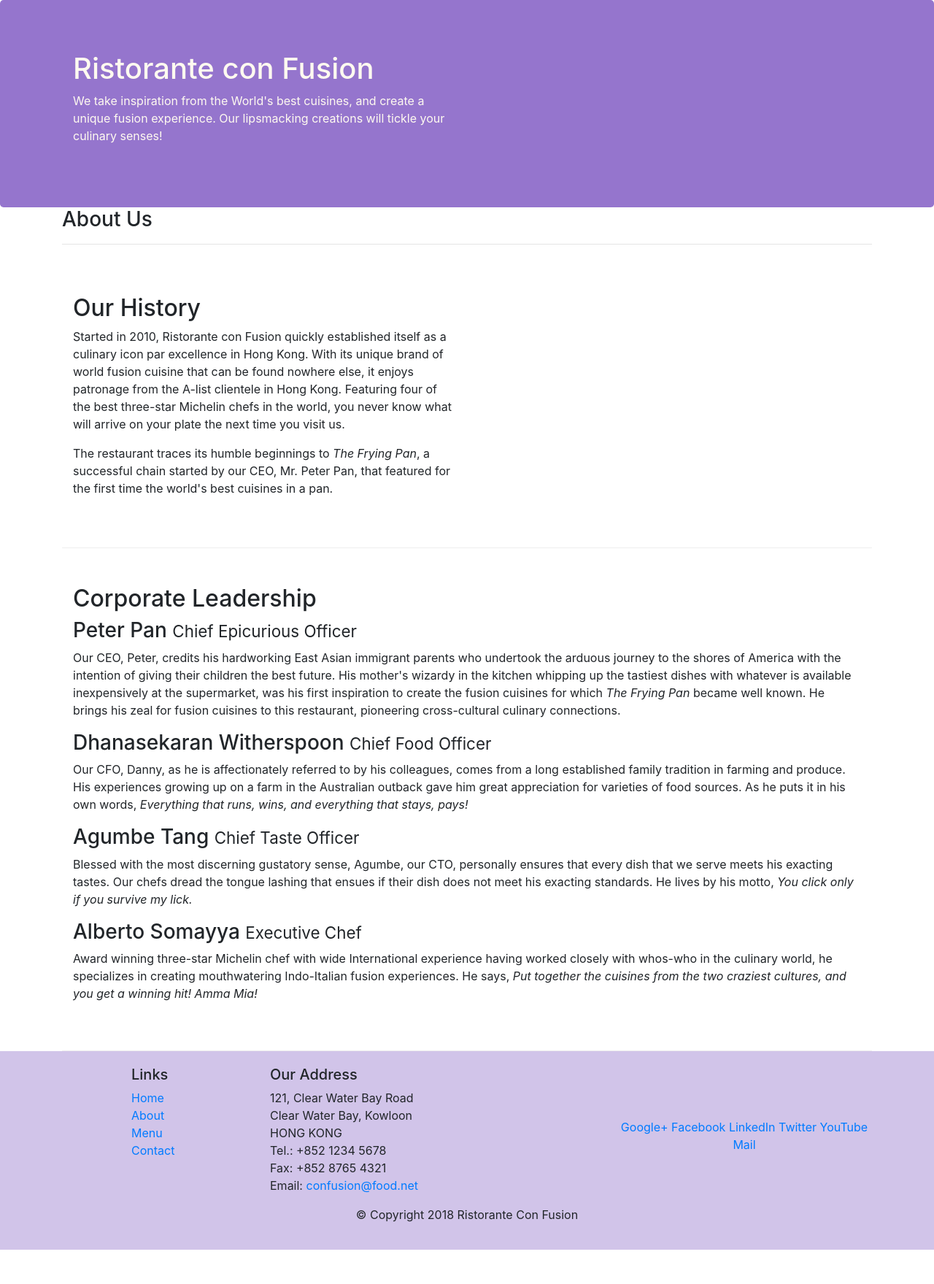
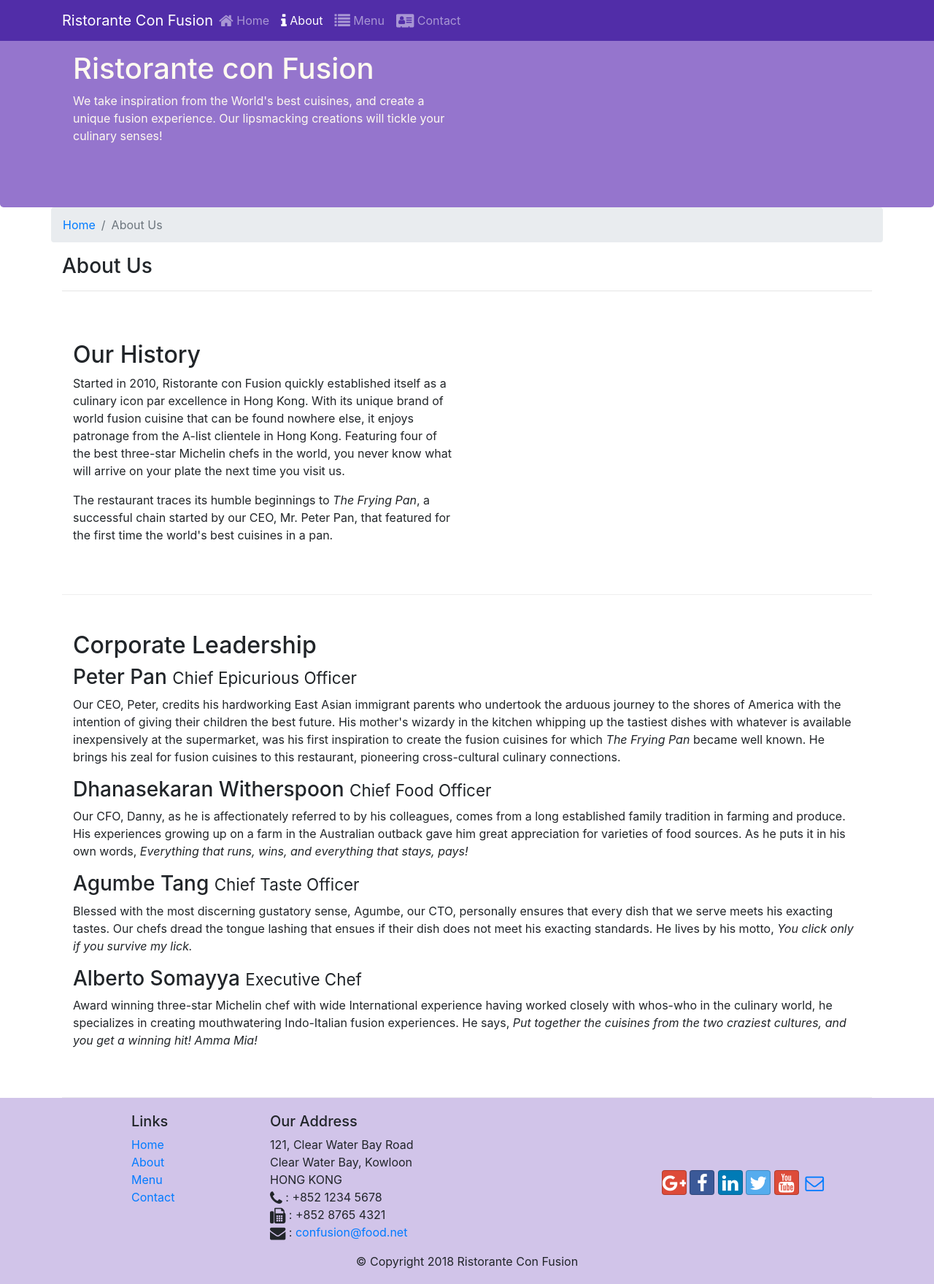
Before and after one commit to PeterRoman26/git-project1, a website: page aboutus.html in a window 1280 px wide. Shown: the whole page at 73% size. Before the commit the page ends 1712 px from the top, so only its background shows below. Drawn offline with nearby package versions, Linux system fonts and the light colour scheme.

Commit message:
Icon Fonts

```diff
--- a/aboutus.html
+++ b/aboutus.html
@@ -9,6 +9,8 @@
 
      <!-- Bootstrap CSS -->
      <link rel="stylesheet" href="node_modules/bootstrap/dist/css/bootstrap.min.css">
+     <link rel="stylesheet" href="node_modules/font-awesome/css/font-awesome.min.css">
+     <link rel="stylesheet" href="node_modules/bootstrap-social/bootstrap-social.css">
      <link rel="stylesheet" href="css/styles.css">
 
     <title>Ristorante Con Fusion: About Us</title>
@@ -16,6 +18,22 @@
 </head>
 
 <body>
+    <nav class="navbar navbar-dark navbar-expand-sm fixed-top">
+        <div class="container">
+            <button class="navbar-toggler" type="button" data-toggle="collapse" data-target="#Navbar">
+                <span class="navbar-toggler-icon"></span>
+            </button>
+            <a class="navbar-brand mr-auto" href="./index.html">Ristorante Con Fusion</a>
+            <div class="collapse navbar-collapse" id="Navbar">
+                <ul class="navbar-nav mr-auto">
+                        <li class="nav-item"><a class="nav-link" href="./index.html"><span class="fa fa-home fa-lg"></span> Home</a></li>
+                        <li class="nav-item active"><a class="nav-link" href="#"><span class="fa fa-info fa-lg"></span> About</a></li>
+                        <li class="nav-item"><a class="nav-link" href="#"><span class="fa fa-list fa-lg"></span>  Menu</a></li>
+                        <li class="nav-item"><a class="nav-link" href="#"><span class="fa fa-address-card fa-lg"></span> Contact</a></li>
+                </ul>
+            </div>
+        </div>
+    </nav>
 
     <header class="jumbotron">
         <div class="container">
@@ -32,6 +50,10 @@
 
     <div class="container">
         <div class="row align-items-center">
+            <ol class="col-12 breadcrumb">
+                <li class="breadcrumb-item"><a href="./index.html">Home</a></li>
+                <li class="breadcrumb-item active">About Us</li>
+            </ol>
             <div class="col-12">
                <h3>About Us</h3>
                <hr>
@@ -85,7 +107,7 @@
                 <div class="col-4 offset-1 col-sm-2">
                     <h5>Links</h5>
                     <ul class="list-unstyled">
-                        <li><a href="#">Home</a></li>
+                        <li><a href="./index.html">Home</a></li>
                         <li><a href="#">About</a></li>
                         <li><a href="#">Menu</a></li>
                         <li><a href="#">Contact</a></li>
@@ -97,19 +119,19 @@
 		              121, Clear Water Bay Road<br>
 		              Clear Water Bay, Kowloon<br>
 		              HONG KONG<br>
-		              Tel.: +852 1234 5678<br>
-		              Fax: +852 8765 4321<br>
-		              Email: <a href="mailto:confusion@food.net">confusion@food.net</a>
+		              <i class="fa fa-phone fa-lg"></i> : +852 1234 5678<br>
+		              <i class="fa fa-fax fa-lg"></i> : +852 8765 4321<br>
+		              <i class="fa fa-envelope fa-lg"></i> : <a href="mailto:confusion@food.net">confusion@food.net</a>
 		           </address>
                 </div>
                 <div class="col-12 col-sm-4 align-self-center">
                     <div class="text-center">
-                        <a href="http://google.com/+">Google+</a>
-                        <a href="http://www.facebook.com/profile.php?id=">Facebook</a>
-                        <a href="http://www.linkedin.com/in/">LinkedIn</a>
-                        <a href="http://twitter.com/">Twitter</a>
-                        <a href="http://youtube.com/">YouTube</a>
-                        <a href="mailto:">Mail</a>
+                        <a class="btn btn-social-icon btn-google" href="http://google.com/+"><i class="fa fa-google-plus fa-lg"></i></a>
+                        <a class="btn btn-social-icon btn-facebook" href="http://www.facebook.com/profile.php?id="><i class="fa fa-facebook fa-lg"></i></a>
+                        <a class="btn btn-social-icon btn-linkedin" href="http://www.linkedin.com/in/"><i class="fa fa-linkedin fa-lg"></i></a>
+                        <a class="btn btn-social-icon btn-twitter" href="http://twitter.com/"><i class="fa fa-twitter fa-lg"></i></a>
+                        <a class="btn btn-social-icon btn-google" href="http://youtube.com/"><i class="fa fa-youtube fa-lg"></i></a>
+                        <a class="btn btn-social-icon" href="mailto:"><i class="fa fa-envelope-o fa-lg"></i></a>
                     </div>
                 </div>
            </div>
--- a/css/styles.css
+++ b/css/styles.css
@@ -28,3 +28,12 @@
     margin: 0px;
     color: #0f0f0f;
 }
+
+.body{
+    padding: 50px 0px 0px 0px;
+    z-index: 0;
+}
+
+.navbar-dark{
+    background-color: #512DA8;
+}
--- a/package.json
+++ b/package.json
@@ -15,6 +15,8 @@
   },
   "dependencies": {
     "bootstrap": "^4.0.0",
+    "bootstrap-social": "^5.1.1",
+    "font-awesome": "^4.7.0",
     "jquery": "^3.3.1",
     "popper.js": "^1.12.9"
   }
```
Also changed, not shown: index.html (+28 -10 lines), 1 other file.
